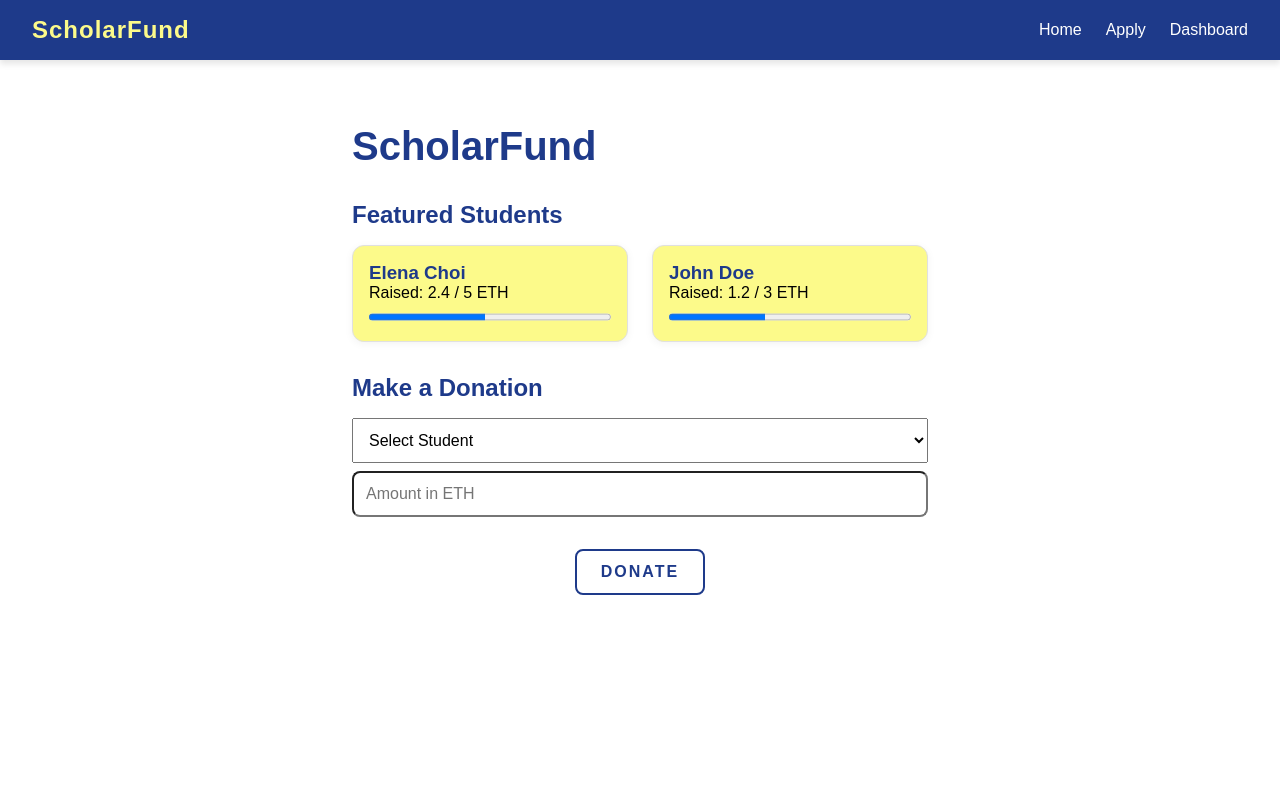
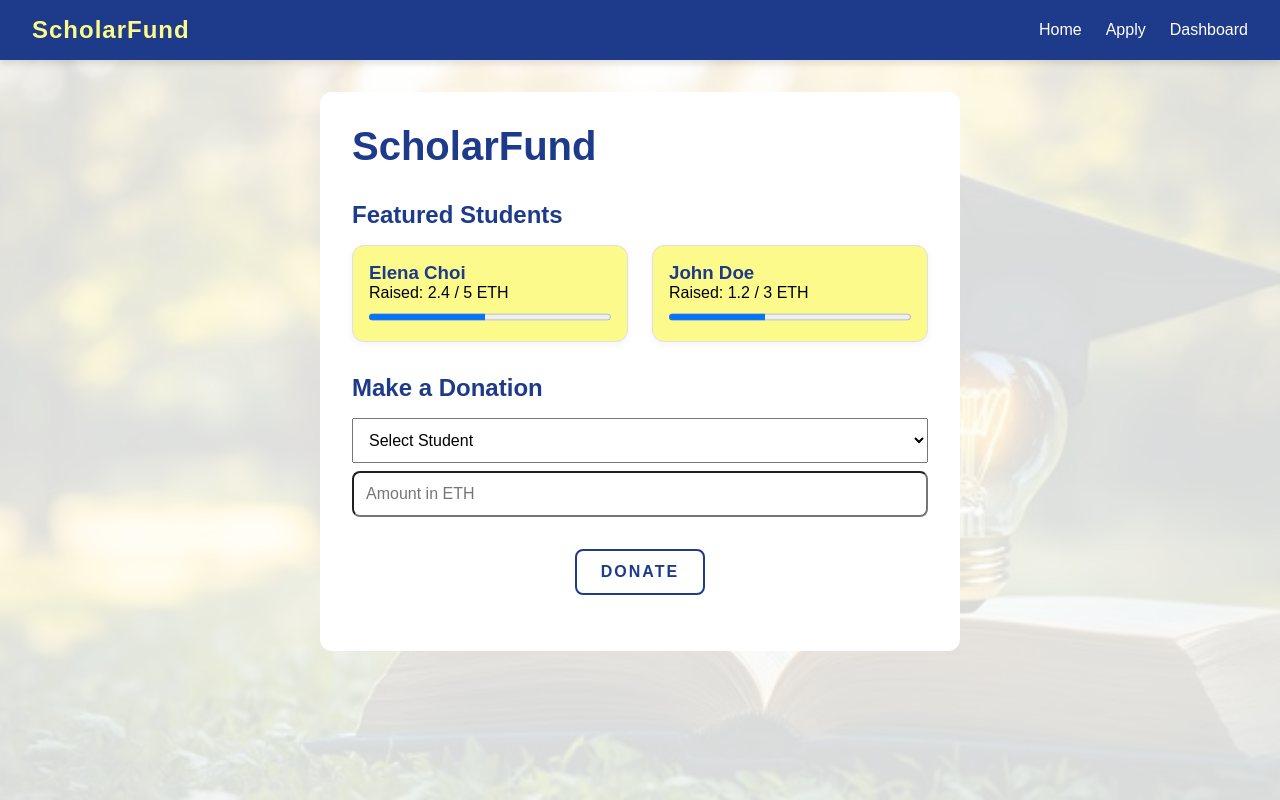
Before and after one commit to Elena-Jiyoung/ScholarFund, a Next.js app: page / in a window 1280 px wide. Built offline with nearby package versions, Linux system fonts and the light colour scheme.

Commit message:
homepage background css

```diff
--- a/pages/index.js
+++ b/pages/index.js
@@ -12,6 +12,29 @@
   background-color: #ffffff;
   color: #000000;
   border-radius: 12px;
+`;
+const PageWrapper = styled.div`
+  position: relative;
+  width: 100%;
+  min-height: 100vh;
+  overflow: hidden;
+`;
+
+const BackgroundImage = styled.img`
+  position: absolute;
+  top: 0;
+  left: 0;
+  width: 100%;
+  height: 100%;
+  object-fit: cover;
+  opacity: 0.15; /* Adjust transparency */
+  z-index: 0;
+`;
+
+const Overlay = styled.div`
+  position: relative;
+  width: 100%;
+  z-index: 1; /* ✅ Keeps text above the background */
 `;
 
 const Title = styled.h1`
@@ -78,7 +101,12 @@
 
   return (
     <>
+      <PageWrapper>
+
+      <BackgroundImage src="/scholarship-image.jpg" alt="Landing Background" />
+      <Overlay>
       <NavBar />
+
       <Container>
         <Title>ScholarFund</Title>
 
@@ -109,6 +137,8 @@
           <CoolButton><span>Donate</span></CoolButton>
         </ButtonWrapper>
       </Container>
+      </Overlay>
+      </PageWrapper>
     </>
   );
 }
```
Also changed, not shown: pages/apply.js (+8 -1 lines), pages/dashboard.js (+7 -1 lines), public/scholarship-image.jpg (added).
